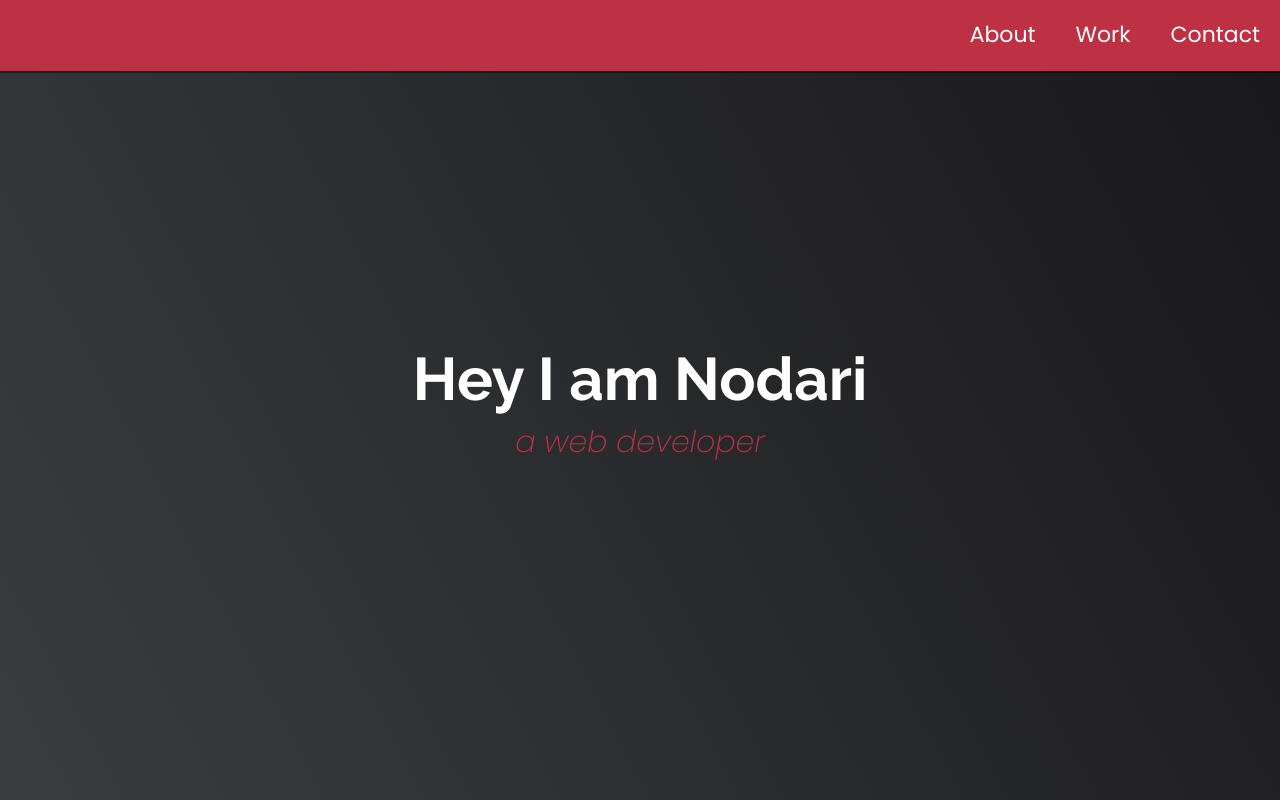
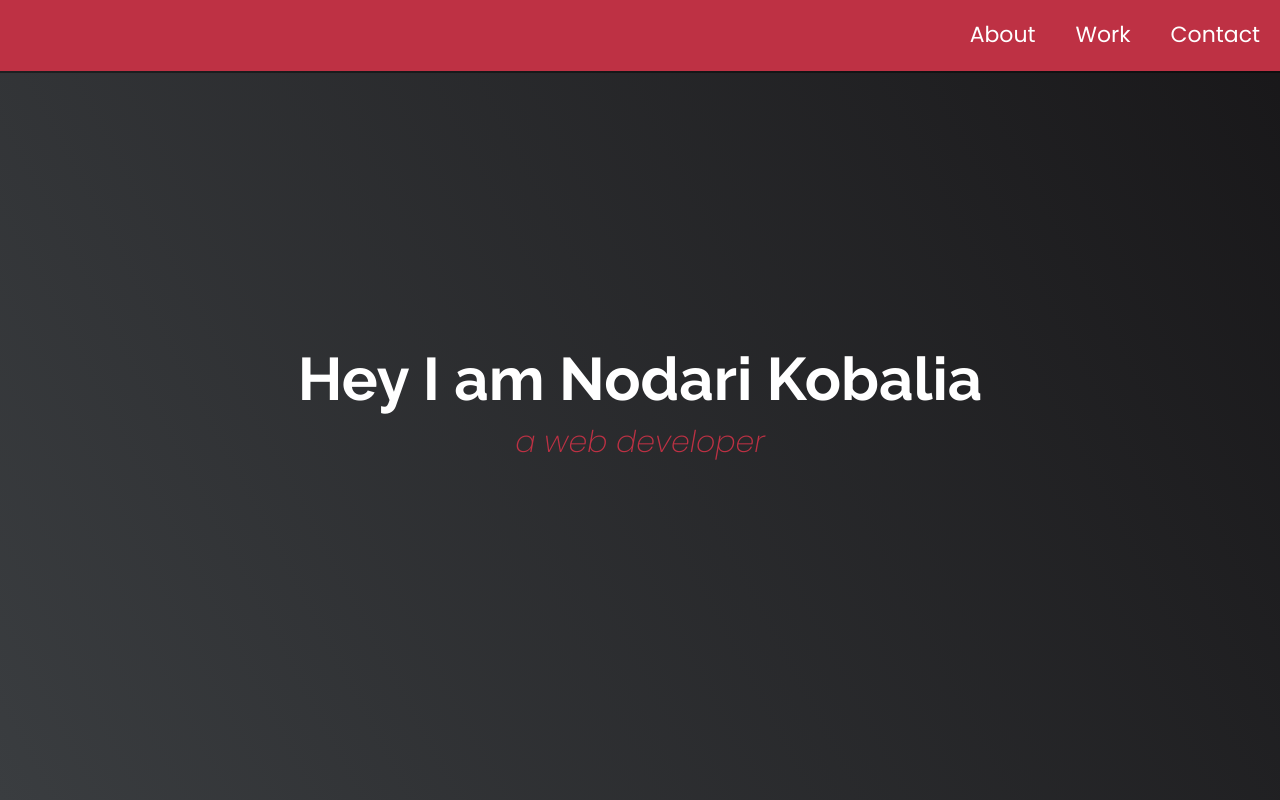
Before and after one commit to n-kobalia/freecodecamp-portfolio, a plain HTML site: page index.html in a window 1280 px wide. Shown: the top 800 px of the page. Drawn offline with Linux system fonts and the light colour scheme.

Commit message:
update index.html

```diff
--- a/index.html
+++ b/index.html
@@ -30,7 +30,7 @@
       </ul>
     </nav>
     <section id="welcome-section">
-      <h1>Hey I am Nodari</h1>
+      <h1>Hey I am Nodari Kobalia</h1>
       <p>a web developer</p>
     </section>
     <section id="projects">
```
Also changed, not shown: 2 other files.
